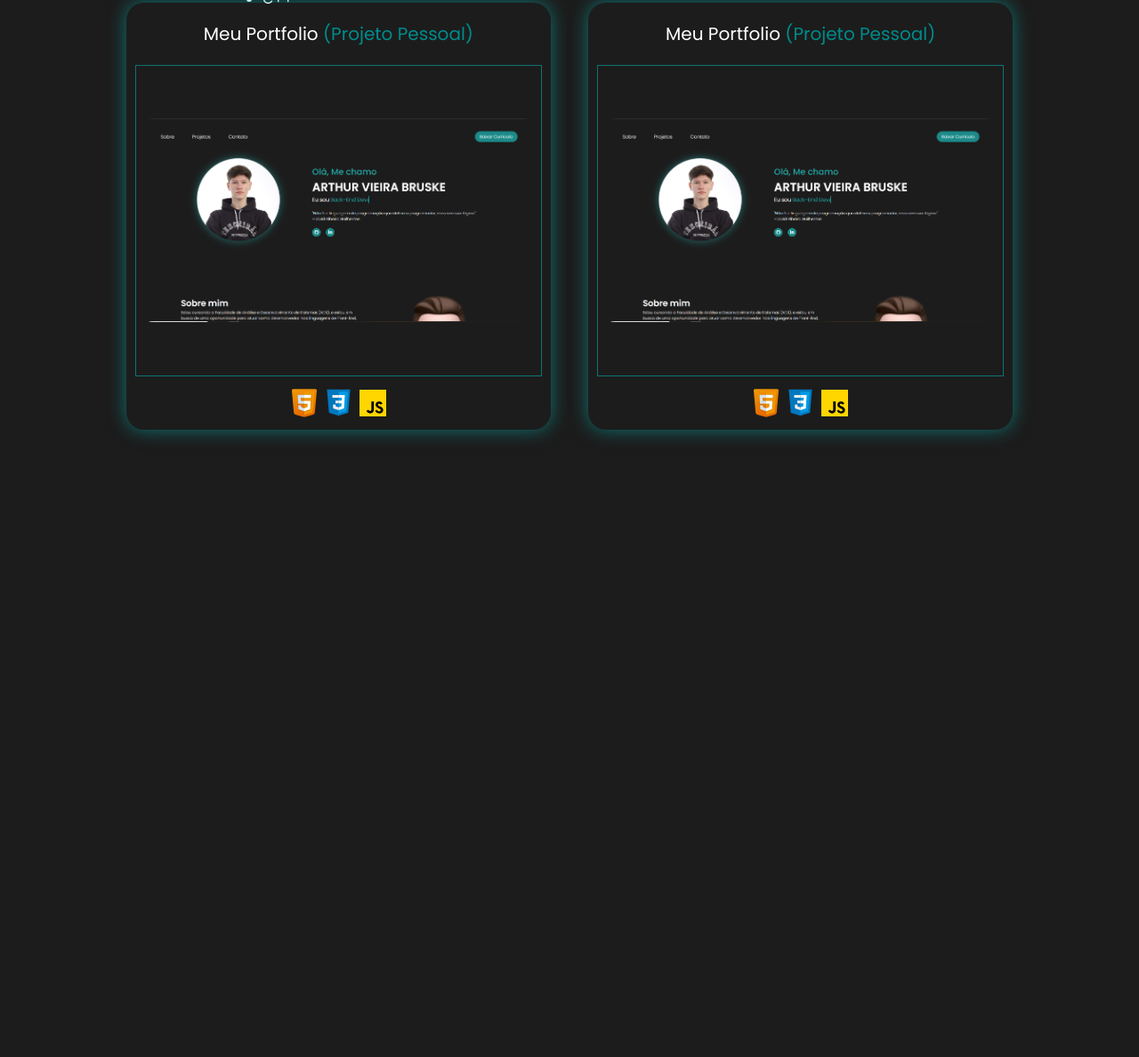
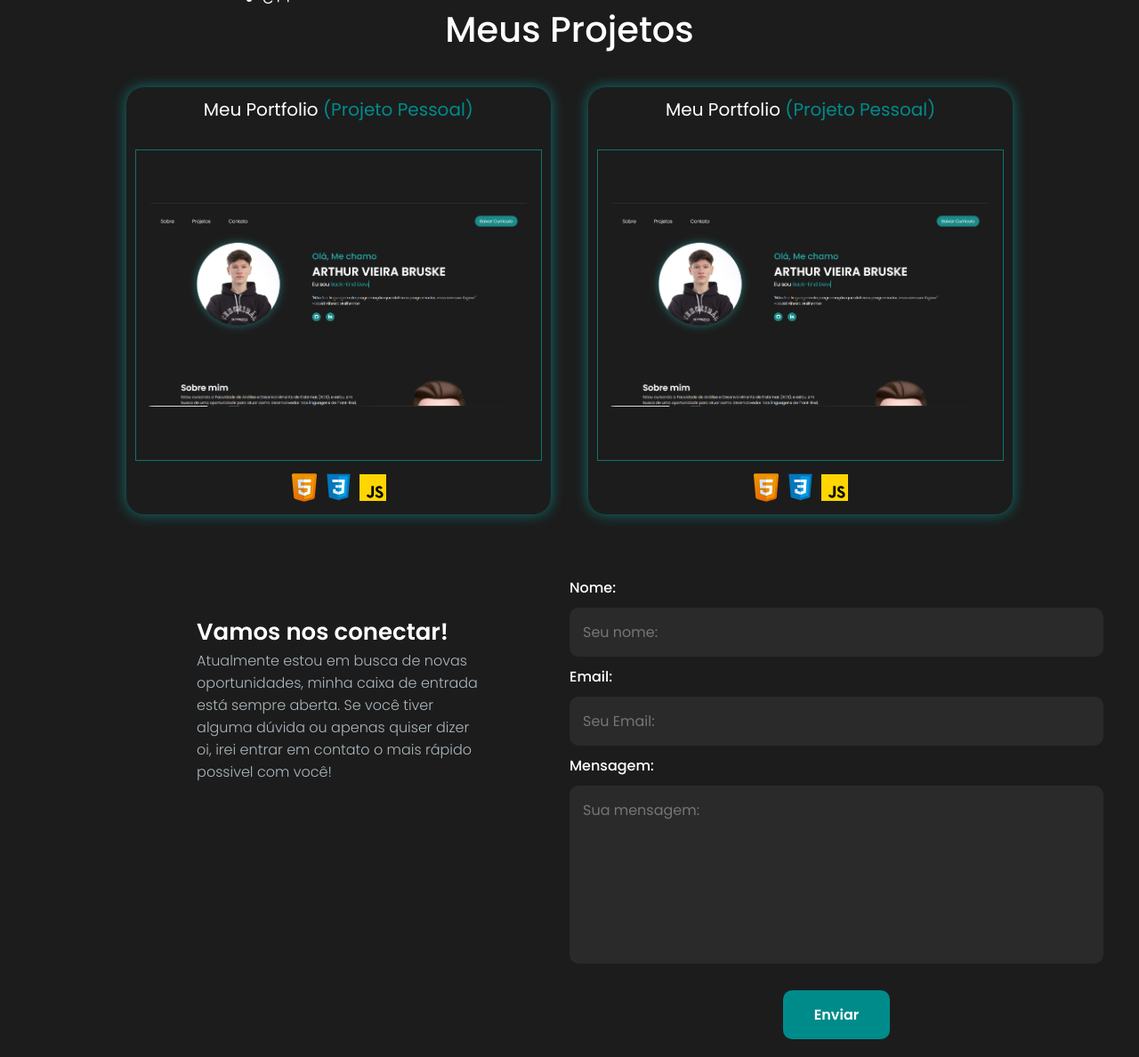
Before and after one commit to ArthurVieiraaa/Portfolio, a plain HTML site: page index.html in a window 1280 px wide. Shown: the part 1188-2376 px from the top of the page at 89% size. Before the commit the page ends 1706 px from the top, so only its background shows below. Drawn offline with Linux system fonts and the light colour scheme.

Commit message:
Atualizando

```diff
--- a/assets/css/styles.css
+++ b/assets/css/styles.css
@@ -408,7 +408,7 @@ header ul li a:hover{
 
 .project-section{
     width: 100%;
-    height: auto;
+    height: 80vh;
     margin-top: 2%;
     padding: 0 4%;
     display: flex;
@@ -422,6 +422,15 @@ header ul li a:hover{
     display: flex;
     justify-content: center;
     align-items: center;
+    flex-direction: column;
+}
+
+.project-section-content h1{
+    margin-bottom: 20px;
+    font-size: 40px;
+    font-weight: 500;
+    font-style: normal;
+    color: #fff;
 }
 
 .projects{
@@ -445,7 +454,7 @@ header ul li a:hover{
     padding: 10px;
     margin-top: 15px;
     margin-bottom: 35px;
-    box-shadow: 0px 0px 20px 0px rgba(0, 201, 201, 0.5);
+    box-shadow: 0px 0px 15px 0px rgba(0, 201, 201, 0.5);
 }
 
 .project-name{
@@ -489,25 +498,128 @@ header ul li a:hover{
     margin-top: 10px;
 }
 
-/* .projects-img{
+.contact-section{
     width: 100%;
-    height: auto;
+    height: 70vh;
+    padding: 0 4%;
     display: flex;
     justify-content: center;
     align-items: center;
 }
 
-.projects-img img{
-    width: 100%;
-    height: auto;
-    object-fit: cover;
-}
-
-.projects-info{
-    width: 100%;
-    height: 80px;
+.contact-section-content{
+    width: 90%;
+    height: 100%;
     display: flex;
     justify-content: center;
     align-items: center;
-    margin-top: 10px;
-} */
+}
+
+.contact-form{
+    width: 100%;
+    height: 100%;
+    display: flex;
+    justify-content: space-between;
+    align-items: center;
+    padding: 0 4%;
+    gap: 30px;
+}
+
+.contact-text{
+    width: 50%;
+    height: auto;
+    display: flex;
+    justify-content: center;
+    align-items: center;
+    flex-direction: column;
+    margin-bottom: 25%;
+}
+
+.contact-text-content{
+    width: 70%;
+    height: auto;
+    color: #fff;
+}
+
+.contact-text-content h1{
+    font-size: 26px;
+    font-weight: 600;
+    font-style: normal;
+    color: #fff;
+}
+
+.contact-text-content p{
+    font-size: 16px;
+    font-weight: 300;
+    font-style: normal;
+    color: rgb(173 183 190);
+}
+
+.contact-form-content{
+    width: 50%;
+    height: 100%;
+    display: flex;
+    justify-content: center;
+    align-items: center;
+    flex-direction: column;
+    color: #fff;
+}
+
+.contact-form-content h1{
+    font-size: 16px;
+    font-weight: 500;
+    font-style: normal;
+    color: #fff;
+}
+
+.contact-form-content form{
+    width: 600px;
+    margin: 0 auto;
+    display: flex;
+    justify-content: center;
+    flex-direction: column;
+    gap: 10px;
+}
+
+.contact-form-content form input{
+    width: 100%;
+    border: none;
+    outline: none;
+    padding: 15px 15px;
+    border-radius: 10px;
+    background-color: #2b2a2a;
+    font-size: 16px;
+    color: #fff;
+}
+
+.contact-form-content form textarea{
+    width: 100%;
+    height: 200px;
+    border: none;
+    outline: none;
+    padding: 15px 15px;
+    border-radius: 10px;
+    background-color: #2b2a2a;
+    font-size: 16px;
+    color: #fff;
+    resize: none;
+}
+
+.contact-form-content form .btn-enviar{
+    margin-top: 20px;
+    text-align: center;
+}
+
+.contact-form-content form .btn-enviar input{
+    width: 120px;
+    background-color: #008B8B;
+    font-weight: 600;
+    cursor: pointer;
+    transition: all 0.5s;
+}
+
+.contact-form-content form .btn-enviar input:hover{
+    box-shadow: 0px 0px 10px 0px rgba(0, 201, 201, 0.5);
+    transform: scale(1.05);
+    transition: all 0.5s;
+}
--- a/index.html
+++ b/index.html
@@ -14,7 +14,7 @@
                 <ul>
                     <li><a href="#about-section">Sobre</a></li>
                     <li><a href="#project-section">Projetos</a></li>
-                    <li><a href="#">Contato</a></li>
+                    <li><a href="#contact-section">Contato</a></li>
                 </ul>
                 <div class="btn-cv">
                     <a href="#"><button>Baixar Curriculo</button></a>
@@ -94,6 +94,7 @@
 
     <section class="project-section" id="project-section">
         <div class="project-section-content">
+            <h1>Meus Projetos</h1>
             <div class="projects">
                 <div class="project-card">
                     <div class="project-name">
@@ -137,10 +138,32 @@
         </div>
     </section>
 
-    <section class="contact">
-
+    <section class="contact-section" id="contact-section">
+        <div class="contact-section-content">
+            <div class="contact-form">
+                <div class="contact-text">
+                    <div class="contact-text-content">
+                        <h1>Vamos nos conectar!</h1>
+                        <p>Atualmente estou em busca de novas oportunidades, minha caixa de entrada está sempre aberta. Se você tiver alguma dúvida ou apenas quiser dizer oi, irei entrar em contato o mais rápido possivel com você!</p>
+                    </div>
+                </div>
+                <div class="contact-form-content">
+                    <form action="">
+                        <h1>Nome:</h1>
+                        <input type="text" name="" id="" placeholder="Seu nome:" required>
+                        <h1>Email:</h1>
+                        <input type="text" name="" id="" placeholder="Seu Email:" required>
+                        <h1>Mensagem:</h1>
+                        <textarea name="" id="" placeholder="Sua mensagem:" required></textarea>
+                        <div class="btn-enviar"><input type="submit" value="Enviar"></div>
+                    </form>
+                </div>
+            </div>
     </section>
 
+    <footer>
+
+    </footer>
     <script src="assets/js/script.js"></script>
 </body>
 </html>
```
